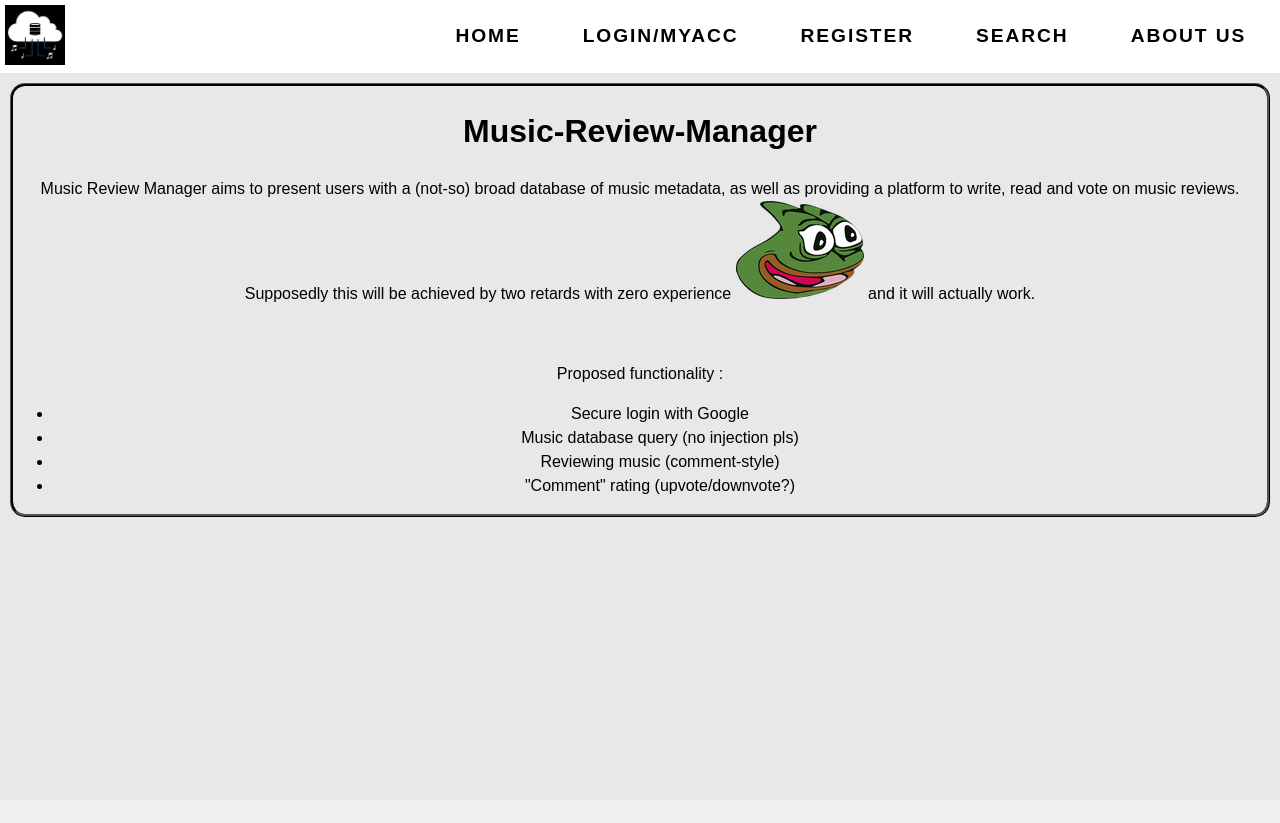
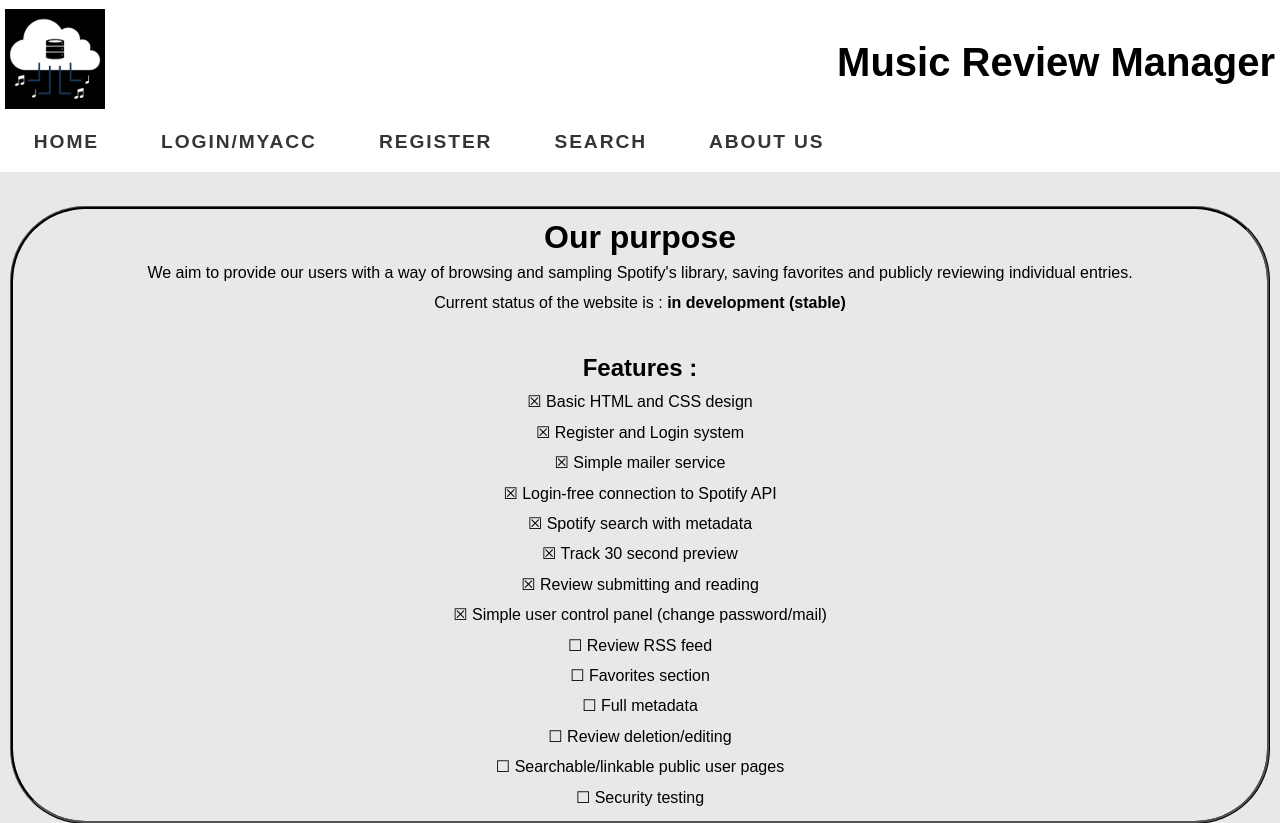
Before and after one commit to stefanforce/Music-Review-Manager, a PHP site: page /MainPage/index.html in a window 1280 px wide. Shown: the top 823 px of the page. Before the commit the page ends 517 px from the top, so only its background shows below. Run offline with PHP 8.4, Linux system fonts and the light colour scheme.

Commit message:
Hopefully final main page + universal top bar

```diff
--- a/MainPage/index.css
+++ /dev/null
@@ -1,150 +0,0 @@
-* {
-    box-sizing: border-box;
-}
-::-moz-selection {
-    background: black;
-    color: #FFF;
-}
-::selection {
-    background: black;
-    color: #FFF;
-}
-html, body {
-    margin: 0;
-    padding: 0;
-    font-family: sans-serif;
-    font-size: 1em;
-    line-height: 1.5;
-    color:	black;
-    background: #E8E8E8;
-}
-
-.main-header {
-    background: #FFF;
-}
-.mh-logo {
-    margin: 0 0 -10px;
-}
-.main-nav a {
-    font-size: 120%;
-    font-weight: bold;
-    text-transform: uppercase;
-    letter-spacing: 0.1em;
-    color: #343534;
-    text-decoration: none;
-}
-.main-nav ul {
-    margin: 0;
-    padding: 0;
-}
-
-.main-nav ul {
-    margin-top: 4em;
-    text-align: center;
-}
-.main-nav ul a {
-    color: black;
-    text-align: center;
-    text-decoration: none;
-}
-.main-nav ul a:hover,
-.main-nav ul a:focus {
-    background-color:black;
-    color:white;
-}
-
-/**
- * Flex & layout things:
- * — Mobile first
- * — Responsive
- */
-img {
-    max-width: 100%;
-    height: auto;
-
-}
-.container {
-    max-width: 100%;
-    padding: 5px;
-    margin-left:0;
-    margin-right:0;
-}
-.main-header .container {
-    display: flex;
-    justify-content: space-around;
-    align-items: center;
-    flex-wrap: wrap;
-}
-.main-nav ul {
-    margin: 0em 0 0em;
-    text-align: center;
-}
-.main-nav li {
-    display: inline;
-}
-.main-nav a {
-    display: inline-block;
-    padding: .5em 1.5em;
-}
-
-.first-column{
-    margin-left: 10px;
-    margin-top: 10px;
-    margin-right:10px;
-    text-align:center;
-    border-radius: 15px;
-    border: 3px ridge black;
-    }
-
-    .search-container {
-        float: right;
-      }
-
-    .input[type=text] {
-        padding: 6px;
-        margin-top: 8px;
-        font-size: 17px;
-        border: none;
-      }
-
-      .search-container button {
-        float: right;
-        padding: 6px 10px;
-        margin-top: 8px;
-        margin-right: 16px;
-        background: #ddd;
-        font-size: 17px;
-        border: none;
-        cursor: pointer;
-      }
-
-      .search-container button:hover {
-        background: #ccc;
-      }
-
-      .search-container img{
-        float: right;
-        padding: 6px 10px;
-        margin-top: 8px;
-        margin-right: 16px;
-        background: #ddd;
-        font-size: 17px;
-        border: none;
-        cursor: pointer;
-      }
-@media (min-width:960px) {
-    .main-header .container {
-        justify-content: space-between;
-    }
-    .search-container button {
-        float: none;
-        display: block;
-        text-align: left;
-        width: 100%;
-        margin: 0;
-        padding: 14px;
-      }
-      .input[type=text] {
-        border: 1px solid #ccc;
-      }
-}
--- a/MainPage/index.html
+++ /dev/null
@@ -1,50 +0,0 @@
-<!DOCTYPE html>
-<html lang="ro" class="no-js">
-<head>
-<meta charset="utf-8">
-<meta name="viewport" content="width=device-width, initial-scale=1.0">
-<title>Music Review Manager</title>
-<link rel="icon" href="icons/android-chrome-512x512.png" type="image/x-icon"/>
-<meta name="description" content="Music Review Manager">
-<link rel="stylesheet" href="index.css">
-<script src="script.js"></script>
-</head>
-
-<body>
-
-
-		<header class="main-header">
-			<div class="container">
-				<h1 class="mh-logo">
-					<img src="icons/logo.png"  width="60" height="20" alt="logo">
-				</h1>
-				<nav class="main-nav">
-					<ul class="main-nav-list">
-                        <li><a href="index.html">Home</a>
-                        <li><a href="login_test/index.php">Login/MyAcc</a>
-                        <li><a href="login_test/register.php">Register</a>
-                        <li><a href="spotify/spotify_auth.php">Search</a>
-                        <li><a href="https://github.com/stefanforce/Music-Review-Manager">About Us</a></li>
-					</ul>
-				</nav>
-			</div>
-		</header>
-
-<div class="first-column">
-<h1>Music-Review-Manager</h1>
-<p> Music Review Manager aims to present users with a (not-so) broad database of music metadata, as well as providing a platform to write, read and vote on music reviews.
-Supposedly this will be achieved by two retards with zero experience <img height=25px; src="icons/pp.png"> and it will actually work. </p>
-<section id="comments">
-<br>
-<p>Proposed functionality :</p><ul>
-<li>Secure login with Google</li>
-<li>Music database query (no injection pls)</li>
-<li>Reviewing music (comment-style)</li>
-<li>"Comment" rating (upvote/downvote?)</li>
-</ul>
-</section>
-</div>
-
-</body>
-
-</html>
--- a/index.css
+++ b/index.css
@@ -1,55 +1,154 @@
-header{
-    display: flex;
-	flex-direction: row;
-    flex-wrap: nowrap;
-    width:100%;
+* {
+    box-sizing: border-box;
+}
+::-moz-selection {
+    background: black;
+    color: #FFF;
+}
+::selection {
+    background: black;
+    color: #FFF;
+}
+html, body {
+    margin: 0;
+    padding: 0;
+    font-family: sans-serif;
+    font-size: 1em;
+    line-height: 1.5;
+    color:	black;
+    background: #E8E8E8;
 }
 
-.logo{
-    order: 0;
+.main-header {
+    background: #FFF;
+}
+.mh-logo {
+    margin: 0 0 -10px;
+}
+.main-nav a {
+    font-size: 120%;
+    font-weight: bold;
+    text-transform: uppercase;
+    letter-spacing: 0.1em;
+    color: #343534;
+    text-decoration: none;
+}
+.main-nav ul {
+    margin: 0;
+    padding: 0;
+	margin-top: 4em;
+    text-align: center;
 }
 
-.logo img{
-    width: 100px;
+}
+.main-nav ul a {
+    color: black;
+    text-align: center;
+    text-decoration: none;
+}
+.main-nav ul a:hover,
+.main-nav ul a:focus {
+    background-color:black;
+    color:white;
+}
+img {
+    max-width: 100%;
     height: auto;
 }
-
-.nav{
-    order: 1;
-    justify-content: space-between;
-    flex-grow: 1;
-    padding-left: 10px;
+.container {
+    max-width: 100%;
+    padding: 5px;
+    margin-left:0;
+    margin-right:0;
+}
+.container h1 {
+	text-align:center;
+	font-size: 40px;
+}
+.main-header .container {
+    display: flex;
+    justify-content: space-around;
+    align-items: center;
+    flex-wrap: wrap;
+}
+.main-nav ul {
+    margin: 0em 0 0em;
+    text-align: center;
+}
+.main-nav li {
+    display: inline;
+}
+.main-nav a {
+    display: inline-block;
+    padding: .5em 1.5em;
 }
 
-.top_links{
-
-    list-style: none;
-    padding: 0;
-    background-color:black;
+.page-content{
+    margin-left: 10px;
+    margin-top: 10px;
+    margin-right:10px;
+    text-align:center;
+    border-radius: 75px;
+    border: 3px ridge black;
+	line-height: 90%;
 }
 
-.top_links li{
-
-    align-content: center;
-    padding: 0;
+.page-content p{
+	font-size:15 px;
 }
 
-.top_links li a{
-color: white;
-text-align: center;
-text-decoration: none;
+.search-container {
+	float: right;
 }
-
-.top_links li a:hover:not(.active){
-background-color:white;
-color:black;
+.input[type=text] {
+    padding: 6px;
+    margin-top: 8px;
+    font-size: 17px;
+    border: none;
 }
-
-
-.first-column{
-margin-left: 10px;
-margin-top: 10px;
-text-align:center;
-border-radius: 15px;
-border: 3px ridge black;
+.search-container button {
+    float: right;
+    padding: 6px 10px;
+    margin-top: 8px;
+    margin-right: 16px;
+    background: #ddd;
+    font-size: 17px;
+    border: none;
+    cursor: pointer;
 }
+.search-container button:hover {
+    background: #ccc;
+}
+.search-container img{
+    float: right;
+    padding: 6px 10px;
+    margin-top: 8px;
+    margin-right: 16px;
+    background: #ddd;
+    font-size: 17px;
+    border: none;
+    cursor: pointer;
+}
+.bottom-text {
+	text-align:center;
+}
+.bottom-text p {
+	line-height:25%;
+	font-size:10px;
+}
+@media (min-width:960px) {
+    .main-header .container {
+        justify-content: space-between;
+    }
+    .search-container button {
+        float: none;
+        display: block;
+        text-align: left;
+        width: 100%;
+        margin: 0;
+        padding: 14px;
+      }
+      .input[type=text] {
+        border: 1px solid #ccc;
+      }
+}
--- a/index.html
+++ b/index.html
@@ -7,38 +7,55 @@
 <link rel="icon" href="icons/android-chrome-512x512.png" type="image/x-icon"/>
 <meta name="description" content="Music Review Manager">
 <link rel="stylesheet" href="index.css">
-<script src="script.js"></script>
 </head>
 
 <body>
-
-<header>
-    <div class="logo"><img src="icons/logo.png" alt="logo"></div>
-    <nav>
-        <ul class="top_links">
+		<header class="main-header">
+			<div class="container">
+				<h1 class="mh-logo">
+					<img src="icons/logo.png"  width="100" height="100" alt="logo">
+					<h1> Music Review Manager </h1>
+				</h1>
+				<nav class="main-nav">
+					<ul class="main-nav-list">
                         <li><a href="index.html">Home</a>
                         <li><a href="login_test/index.php">Login/MyAcc</a>
+                        <li><a href="login_test/register.php">Register</a>
                         <li><a href="spotify/spotify_auth.php">Search</a>
                         <li><a href="https://github.com/stefanforce/Music-Review-Manager">About Us</a></li>
 					</ul>
 				</nav>
-
-
+			</div>
 		</header>
-
-<div class="first-column">
-<h1>Music-Review-Manager</h1>
-<p> Music Review Manager aims to present users with a (not-so) broad database of music metadata, as well as providing a platform to write, read and vote on music reviews.
-Supposedly this will be achieved by two retards with zero experience <img height=25px; src="icons/pp.png"> and it will actually work. </p>
-<section id="comments">
 <br>
-<p>Proposed functionality :</p><ul>
-<li>Secure login with Google</li>
-<li>Music database query (no injection pls)</li>
-<li>Reviewing music (comment-style)</li>
-<li>"Comment" rating (upvote/downvote?)</li>
-</ul>
-</section>
+<div class="page-content">
+<h1>Our purpose</h1>
+<p>We aim to provide our users with a way of browsing and sampling Spotify's library, saving favorites and publicly reviewing individual entries.</p>
+<p>Current status of the website is : <b>in development (stable)</b></p>
+<br>
+<h2>Features :</h2>
+<p>☒ Basic HTML and CSS design
+<p>☒ Register and Login system
+<p>☒ Simple mailer service
+<p>☒ Login-free connection to Spotify API
+<p>☒ Spotify search with metadata
+<p>☒ Track 30 second preview
+<p>☒ Review submitting and reading
+<p>☒ Simple user control panel (change password/mail)
+<p>☐ Review RSS feed
+<p>☐ Favorites section
+<p>☐ Full metadata
+<p>☐ Review deletion/editing
+<p>☐ Searchable/linkable public user pages
+<p>☐ Security testing
+<br>
+</div>
+<br><br>
+<hr>
+<div class="bottom-text">
+<p>This website is an open-source project, you are free to copy and modify the source code for any purpose. It is a work in progress and we do not guarantee code quality or data security. </p>
+<p>We do not use cookies or store any personal data besides that which you directly provide us. The data is never shared with third-parties and can be deleted at your request. </p>
+<p>For any questions or requests <a href = "mailto: musicreviewmanager@gmail.com">contact us</a></p>
 </div>
 
 </body>
```
Also changed, not shown: MainPage/icons/android-chrome-192x192.png (deleted), MainPage/icons/android-chrome-512x512.png (deleted), MainPage/icons/apple-touch-icon.png (deleted), MainPage/icons/favicon-16x16.png (deleted), MainPage/icons/favicon-32x32.png (deleted), MainPage/icons/favicon.ico (deleted), MainPage/icons/logo.png (deleted), MainPage/icons/pp.png (deleted), MainPage/icons/site.webmanifest (deleted), icons/search.png (renamed from MainPage/icons/search.png). Lines whose indentation alone changed are shown as unchanged.
